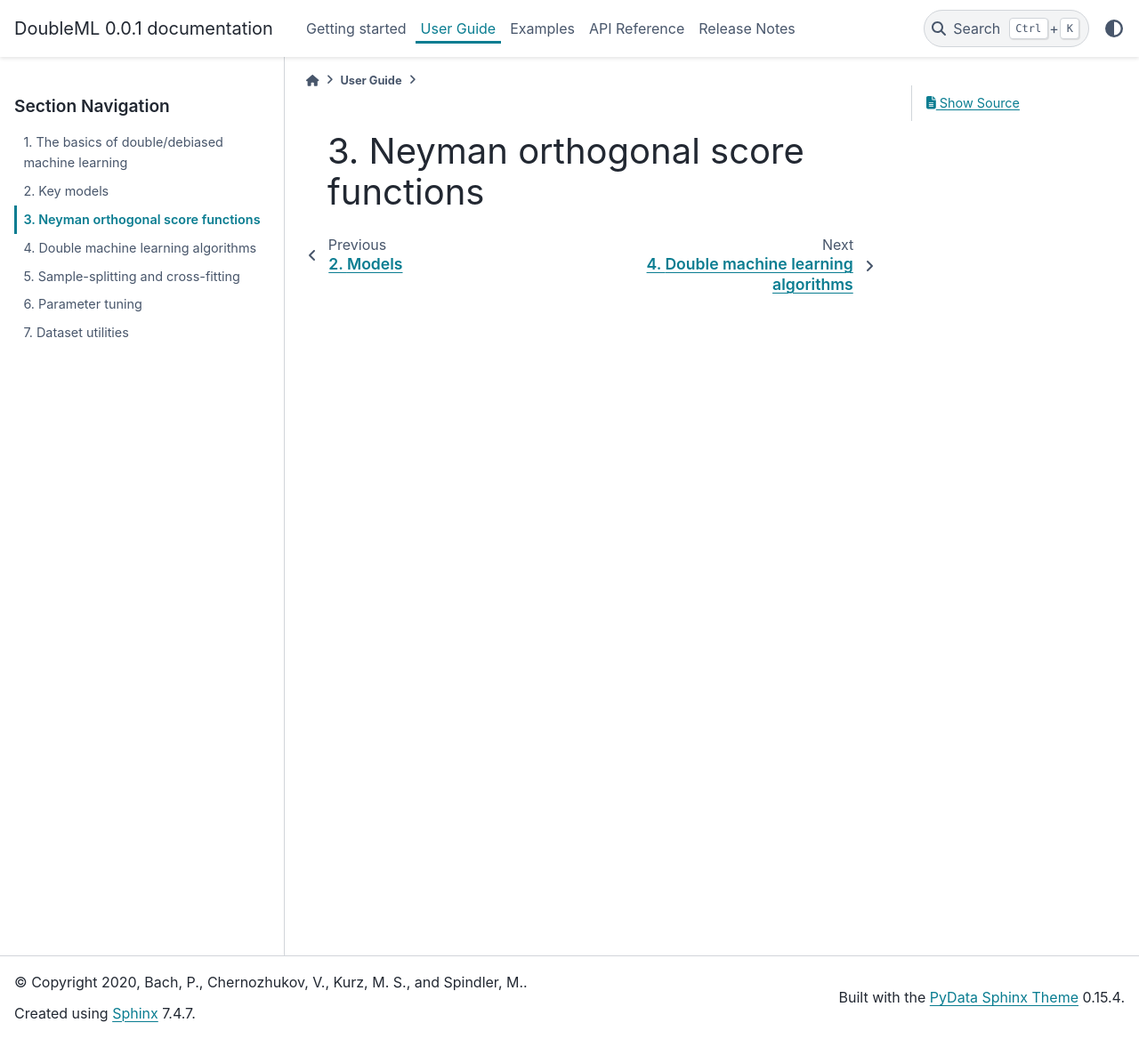
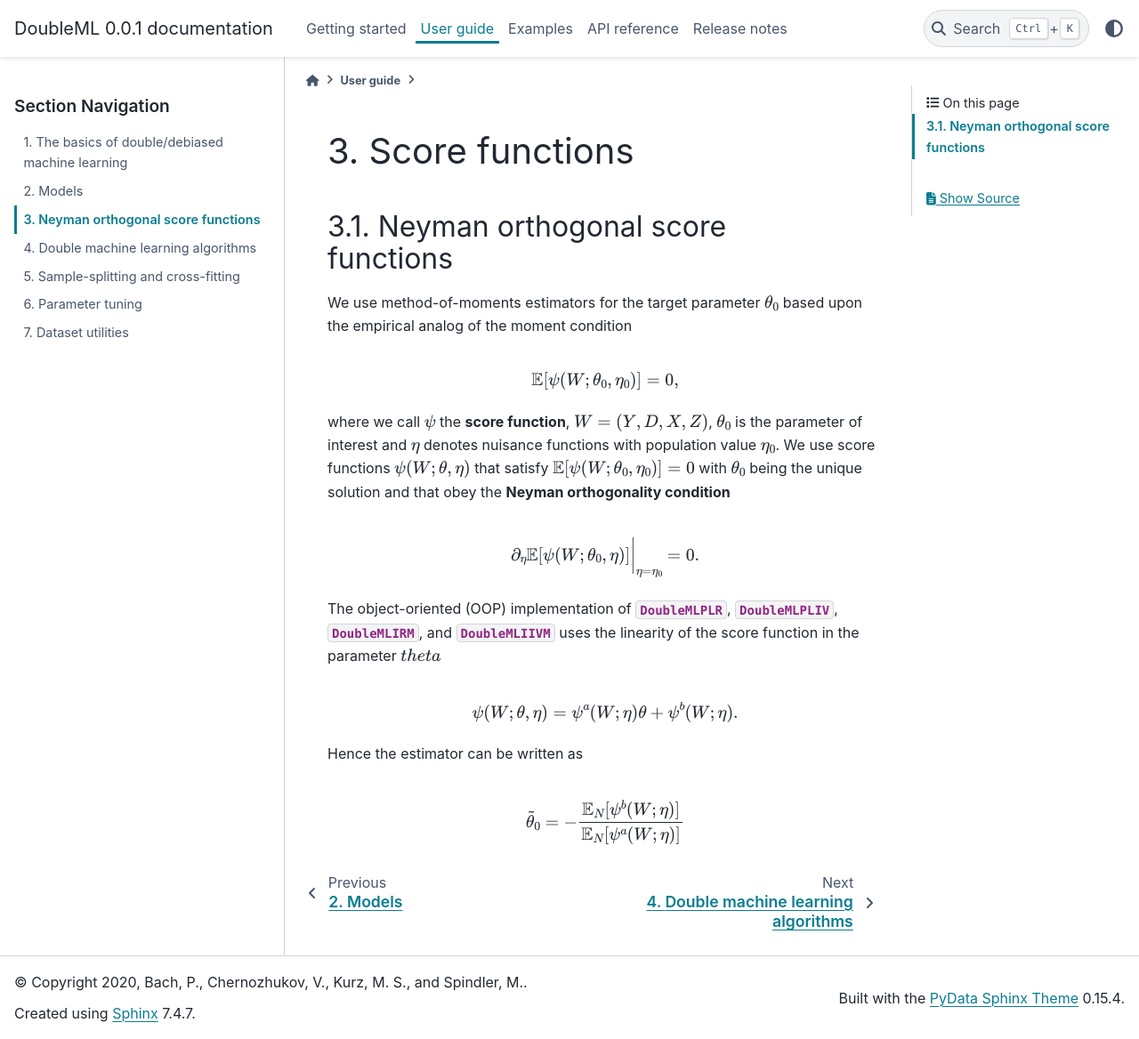
Before and after one commit to DoubleML/doubleml-for-py, a Sphinx documentation site: the page built from doubleml/doc/guide/scores.rst, in a window 1280 px wide and 1168 px high. Shown: the whole window at 89% size. Built offline with Sphinx 7.4.7 and the PyData theme 0.15.4, drawn with Linux system fonts in a browser that asks for light colours; pages that are not in the unit, such as notebooks, are missing from menus.

Commit message:
changed some titles and added a documentation of linear neyman orthogonal score functions

```diff
--- a/doubleml/doc/guide/guide.rst
+++ b/doubleml/doc/guide/guide.rst
@@ -1,4 +1,4 @@
-User Guide
+User guide
 ==========
 
 .. toctree::
@@ -6,7 +6,7 @@ User Guide
    :maxdepth: 3
 
     The basics of double/debiased machine learning <basics>
-    Key models <models>
+    Models <models>
     Neyman orthogonal score functions <scores>
     Double machine learning algorithms <algorithms>
     Sample-splitting and cross-fitting <resampling>
--- a/doubleml/doc/guide/scores.rst
+++ b/doubleml/doc/guide/scores.rst
@@ -1,2 +1,40 @@
+Score functions
+---------------
+
 Neyman orthogonal score functions
----------------------------------
++++++++++++++++++++++++++++++++++
+
+We use method-of-moments estimators for the target parameter :math:`\theta_0` based upon the empirical analog of the
+moment condition
+
+.. math::
+
+    \mathbb{E}[ \psi(W; \theta_0, \eta_0)] = 0,
+
+where we call :math:`\psi` the **score function**, :math:`W=(Y,D,X,Z)`,
+:math:`\theta_0` is the parameter of interest and
+:math:`\eta` denotes nuisance functions with population value :math:`\eta_0`.
+We use score functions :math:`\psi(W; \theta, \eta)` that satisfy
+:math:`\mathbb{E}[ \psi(W; \theta_0, \eta_0)] = 0` with :math:`\theta_0` being the unique solution
+and that obey the **Neyman orthogonality condition**
+
+.. math::
+
+    \partial_{\eta} \mathbb{E}[ \psi(W; \theta_0, \eta)] \bigg|_{\eta=\eta_0} = 0.
+
+The object-oriented (OOP) implementation of
+:class:`~doubleml.double_ml_plr.DoubleMLPLR`,
+:class:`~doubleml.double_ml_pliv.DoubleMLPLIV`,
+:class:`~doubleml.double_ml_irm.DoubleMLIRM`,
+and :class:`~doubleml.double_ml_iivm.DoubleMLIIVM`
+uses the linearity of the score function in the parameter :math:`theta`
+
+.. math::
+
+    \psi(W; \theta, \eta) = \psi^a(W; \eta) \theta + \psi^b(W; \eta).
+
+Hence the estimator can be written as
+
+.. math::
+
+    \tilde{\theta}_0 = - \frac{\mathbb{E}_N[\psi^b(W; \eta)]}{\mathbb{E}_N[\psi^a(W; \eta)]}
--- a/doubleml/doc/index.rst
+++ b/doubleml/doc/index.rst
@@ -13,10 +13,10 @@ The DoubleML package contains routines for:
    :maxdepth: 2
 
     Getting started <intro/intro>
-    User Guide <guide/guide>
+    User guide <guide/guide>
     Examples <examples/examples>
-    API Reference <api/api>
-    Release Notes <release/release>
+    API reference <api/api>
+    Release notes <release/release>
 
 Indices and tables
 ==================
```
